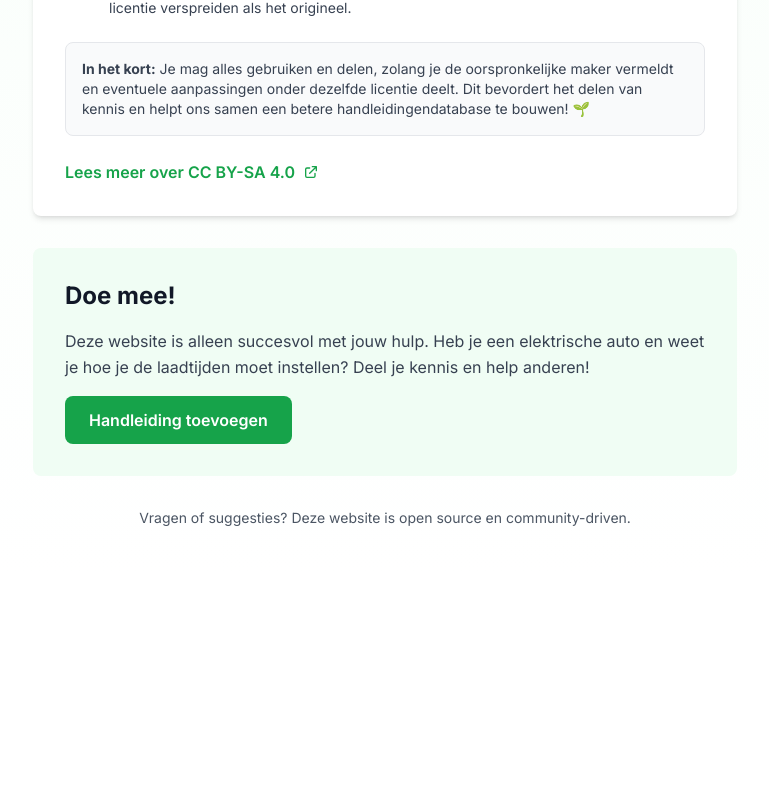
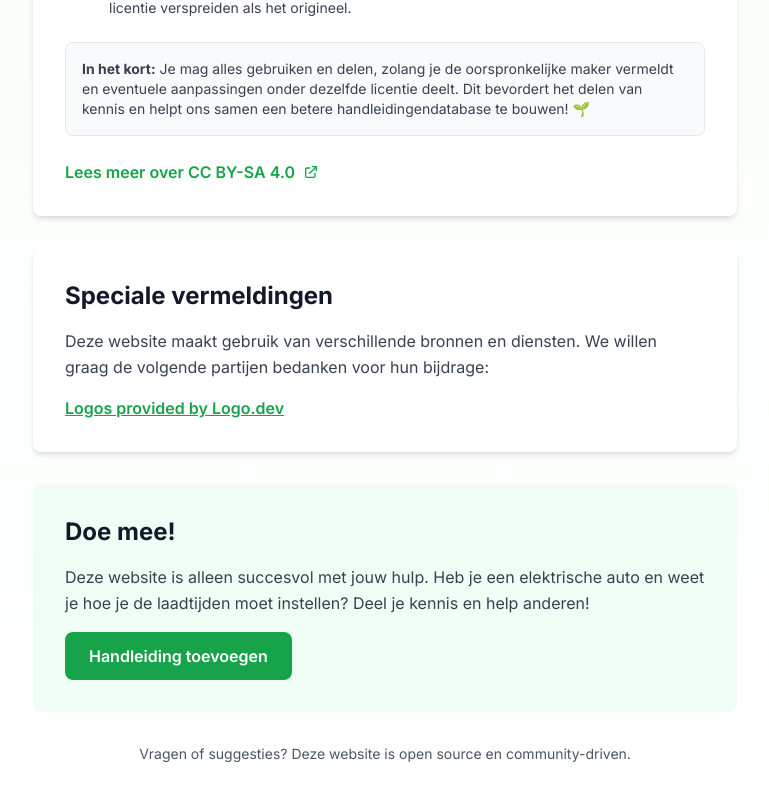
Before and after one commit to steven-3112/nietladenindepiek.nl, a Next.js app: page /over in a window 1280 px wide. Shown: the part 1360-2160 px from the top of the page, without its empty margins (255-1024 px from the left). Before the commit the page ends 1936 px from the top, so only its background shows below. Built offline with nearby package versions, Linux system fonts and the light colour scheme.

Commit message:
✨ feat(over): add special mentions section with Logo.dev attribution
- Add new 'Speciale vermeldingen' section to about page
- Include attribution link to Logo.dev for logo usage
- Maintain consistent styling with existing page sections

```diff
--- a/app/over/page.tsx
+++ b/app/over/page.tsx
@@ -166,6 +166,27 @@ export default function OverPage() {
           </div>
         </section>
 
+        {/* Special Mentions Section */}
+        <section className="bg-white rounded-lg shadow-md p-8 mb-8">
+          <h2 className="text-2xl font-bold text-gray-900 mb-4">
+            Speciale vermeldingen
+          </h2>
+          <p className="text-gray-700 leading-relaxed">
+            Deze website maakt gebruik van verschillende bronnen en diensten. We willen graag
+            de volgende partijen bedanken voor hun bijdrage:
+          </p>
+          <div className="mt-4">
+            <a
+              href="https://logo.dev"
+              target="_blank"
+              rel="noopener noreferrer"
+              className="text-primary-600 hover:text-primary-800 underline font-semibold"
+            >
+              Logos provided by Logo.dev
+            </a>
+          </div>
+        </section>
+
         {/* Contribute Section */}
         <section className="bg-green-50 rounded-lg p-8">
           <h2 className="text-2xl font-bold text-gray-900 mb-4">
```
